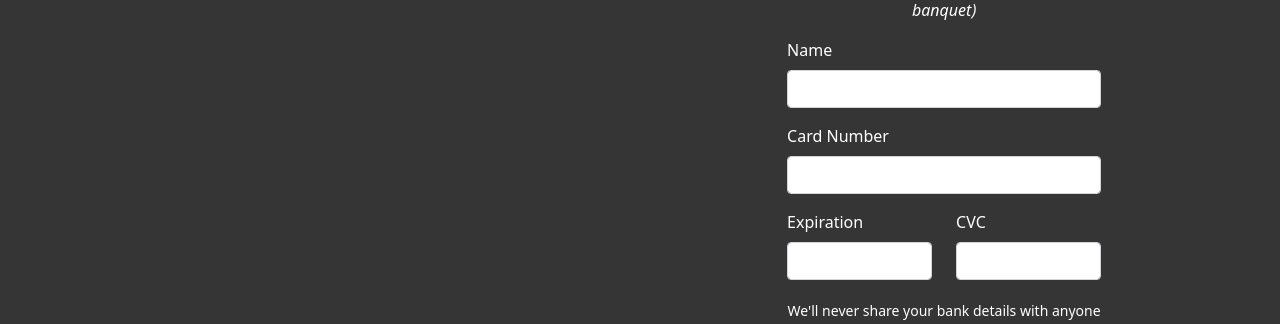
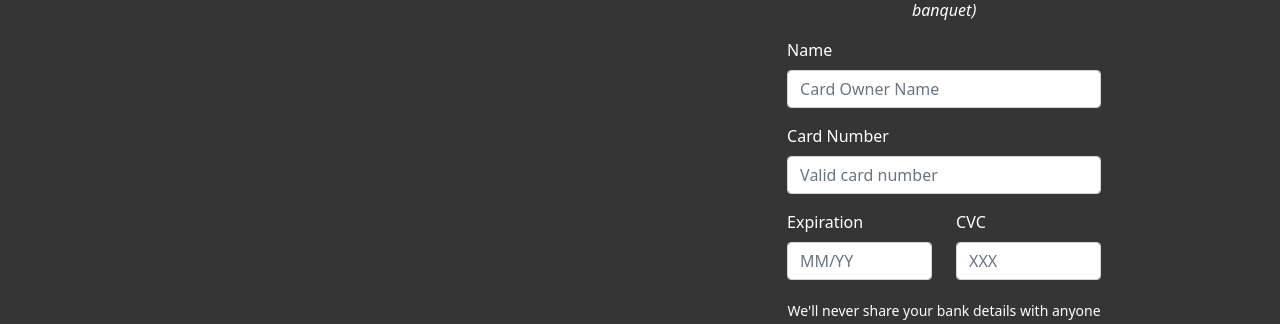
Before and after one commit to andrewhuynh561/Reservation-restaurant, a React (Vite) app in the folder web_app/: page /restaurants/1/booking in a window 1280 px wide. Shown: the part 583-907 px from the top of the page. Built offline with nearby package versions, Linux system fonts and the light colour scheme; no server answers.

Commit message:
added a placeholder in input box

```diff
--- a/web_app/src/components/Payment.jsx
+++ b/web_app/src/components/Payment.jsx
@@ -26,6 +26,7 @@ function Payment() {
             className="form-control"
             id="exampleInputEmail1"
             aria-describedby="emailHelp"
+            placeholder="Card Owner Name"
           ></input>
         </div>
 
@@ -42,6 +43,7 @@ function Payment() {
             className="form-control"
             id="exampleInputEmail1"
             aria-describedby="emailHelp"
+            placeholder="Valid card number"
           ></input>
         </div>
 
@@ -59,6 +61,7 @@ function Payment() {
               className="form-control"
               style={{ float: "none", marginRight: 50 + "px" }}
               id="exampleInputPassword1"
+              placeholder="MM/YY"
             ></input>
           </div>
 
@@ -75,6 +78,7 @@ function Payment() {
               className="form-control"
               style={{ float: "none", marginRight: 50 + "px" }}
               id="exampleInputPassword1"
+              placeholder="XXX"
             ></input>
           </div>
         </div>
--- a/web_app/src/routes/Booking.jsx
+++ b/web_app/src/routes/Booking.jsx
@@ -245,7 +245,7 @@ function Booking() {
                 </select>
               </div>
             )}
-              <h4 className="word">Select number of guests</h4>
+              <h4 className="word" placeholder="edsfdsfsdf">Select number of guests</h4>
               <input
                 name="numberOfGuests"
                 type="number"
```
